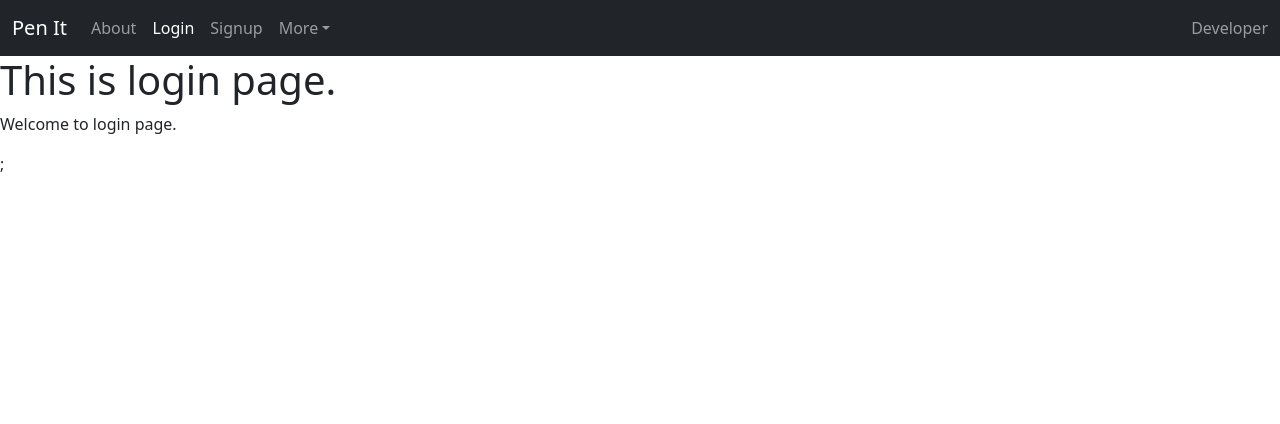
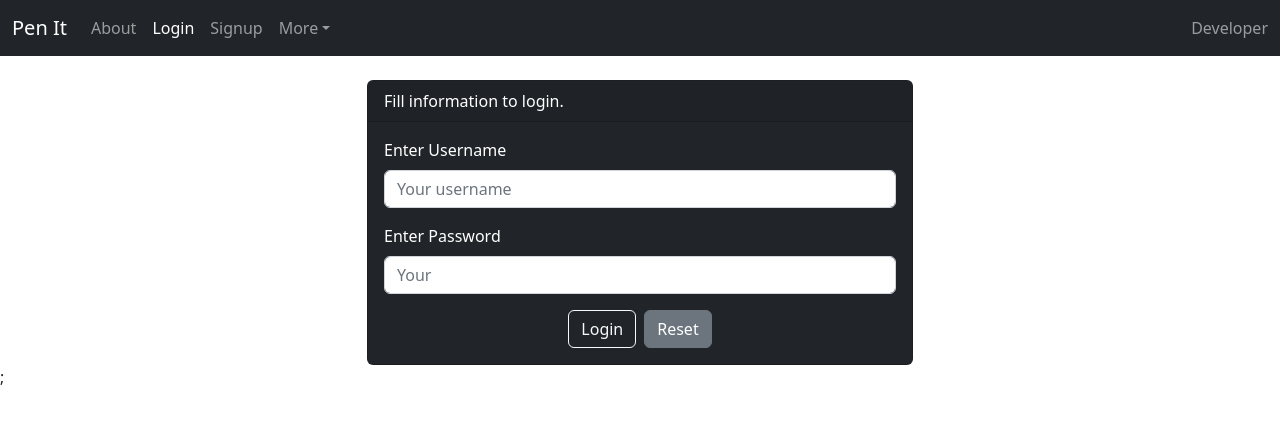
Before and after one commit to awkward-student/blog_application, a React (Create React App) app: page /login in a window 1280 px wide. Shown: the top 424 px of the page. Built offline with nearby package versions, Linux system fonts and the light colour scheme.

Commit message:
Update Login.js
Created login form.

```diff
--- a/src/pages/Login.js
+++ b/src/pages/Login.js
@@ -1,12 +1,47 @@
+import { Button, Card, CardBody, CardHeader, Col, Container, Form, FormGroup, Input, Label, Row } from "reactstrap";
 import Base from "../components/Base";
 
 const Login=()=>{
     return(
         <Base>
-            <div>
-                <h1>This is login page.</h1>
-                <p>Welcome to login page.</p>
-            </div>
+            <Container>
+                <Row className="mt-4">
+                    <Col sm={{size: 6, offset: 3 }}>
+                        <Card color="dark" inverse>
+                            <CardHeader>
+                                Fill information to login.
+                            </CardHeader>
+                            <CardBody>
+                                {/* creating form  */}
+                                <Form>
+                                    {/* username/email field  */}
+                                    <FormGroup>
+                                    <Label for="email">Enter Username</Label>
+                                    <Input
+                                        id="email"
+                                        type="email"
+                                        placeholder="Your username"
+                                    />
+                                    </FormGroup>
+                                    <FormGroup>
+                                    {/* password field  */}
+                                    <Label for="password">Enter Password</Label>
+                                    <Input
+                                        id="password"
+                                        type="password"
+                                        placeholder="Your "
+                                    />
+                                    </FormGroup>
+                                    <Container className="text-center">
+                                        <Button outline color="light">Login</Button>
+                                        <Button className="ms-2" color="secondary" type="reset">Reset</Button>
+                                    </Container>
+                                </Form>
+                            </CardBody>
+                        </Card>
+                    </Col>
+                </Row>
+            </Container>
         </Base>
     );
 };
```
